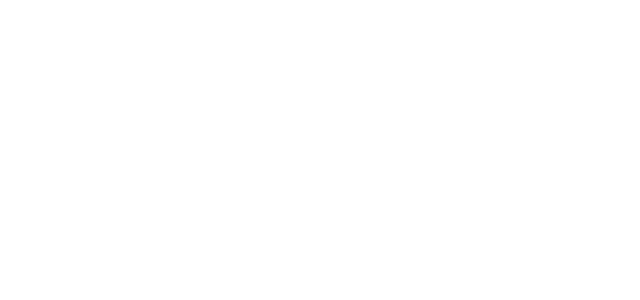
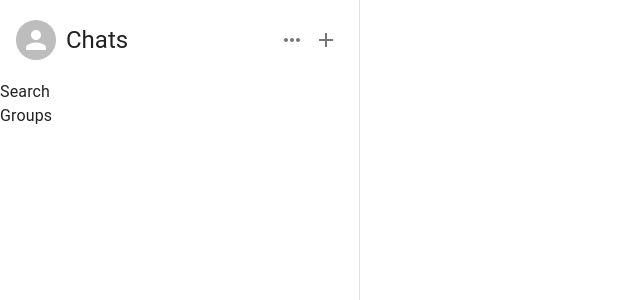
Before and after one commit to djaspir/chat-app-firebase, a React (Create React App) app: page / in a window 1280 px wide. Shown: the top 300 px of the page, without its empty margins (0-640 px from the left). Built offline with nearby package versions, Linux system fonts and the light colour scheme.

Commit message:
Basic User Interface Structure

```diff
--- a/package.json
+++ b/package.json
@@ -3,6 +3,10 @@
   "version": "0.1.0",
   "private": true,
   "dependencies": {
+    "@emotion/react": "^11.10.5",
+    "@emotion/styled": "^11.10.5",
+    "@mui/icons-material": "^5.11.0",
+    "@mui/material": "^5.11.3",
     "@testing-library/jest-dom": "^5.16.5",
     "@testing-library/react": "^13.4.0",
     "@testing-library/user-event": "^13.5.0",
@@ -13,6 +17,7 @@
     "react": "^18.2.0",
     "react-dom": "^18.2.0",
     "react-scripts": "5.0.1",
+    "tss-react": "^4.5.2",
     "typescript": "^4.9.4",
     "web-vitals": "^2.1.4"
   },
--- a/src/App.tsx
+++ b/src/App.tsx
@@ -1,5 +1,12 @@
+import Box from "@mui/material/Box";
+import Sidebar from "./components/Sidebar/Sidebar";
+
 const App = () => {
-  return <div></div>;
+  return (
+    <Box display="flex" height="100vh">
+      <Sidebar />
+    </Box>
+  );
 };
 
 export default App;
--- /dev/null
+++ b/src/components/Chat/ChatPanel.tsx
@@ -0,0 +1,5 @@
+const ChatPanel = () => {
+  return <div>Chat Panel</div>;
+};
+
+export default ChatPanel;
--- /dev/null
+++ b/src/components/Chat/Messages.tsx
@@ -0,0 +1,5 @@
+const Messages = () => {
+  return <div>Messages</div>;
+};
+
+export default Messages;
--- /dev/null
+++ b/src/components/Chat/SendBox.tsx
@@ -0,0 +1,5 @@
+const SendBox = () => {
+  return <div>Send Box</div>
+}
+
+export default SendBox;
--- /dev/null
+++ b/src/components/Sidebar/Groups.tsx
@@ -0,0 +1,5 @@
+const Groups = () => {
+  return <div>Groups</div>
+}
+
+export default Groups
--- /dev/null
+++ b/src/components/Sidebar/Search.tsx
@@ -0,0 +1,5 @@
+const Search = () => {
+  return <div>Search</div>;
+};
+
+export default Search;
--- /dev/null
+++ b/src/components/Sidebar/Sidebar.tsx
@@ -0,0 +1,16 @@
+import Box from "@mui/material/Box";
+import Groups from "./Groups";
+import Search from "./Search";
+import UserPanel from "./UserPanel";
+
+const Sidebar = () => {
+  return (
+    <Box width="360px" borderRight={1} borderColor="grey.300">
+      <UserPanel />
+      <Search />
+      <Groups />
+    </Box>
+  );
+};
+
+export default Sidebar;
--- /dev/null
+++ b/src/components/Sidebar/UserPanel.tsx
@@ -0,0 +1,50 @@
+import AddIcon from "@mui/icons-material/Add";
+import MoreHorizIcon from "@mui/icons-material/MoreHoriz";
+import Avatar from "@mui/material/Avatar";
+import Box from "@mui/material/Box";
+import IconButton from "@mui/material/IconButton";
+import Typography from "@mui/material/Typography";
+import { makeStyles } from "tss-react/mui";
+
+const useStyles = makeStyles()({
+  bold: {
+    fontweight: 700,
+  },
+
+  iconButton: {
+    // backgroundColor: "#f0f2f5",
+  },
+});
+
+const UserPanel = () => {
+  const { classes } = useStyles();
+
+  return (
+    <Box
+      display="flex"
+      alignItems="center"
+      justifyContent="space-between"
+      mx={"16px"}
+      my={"20px"}
+    >
+      <Box display="flex" alignItems="center" width="100%">
+        <Avatar />
+        <Box pl={"10px"}>
+          <Typography className={classes.bold} variant="h5">
+            Chats
+          </Typography>
+        </Box>
+      </Box>
+      <Box display="flex" alignItems="center">
+        <IconButton size="small" className={classes.iconButton}>
+          <MoreHorizIcon />
+        </IconButton>
+        <IconButton size="small">
+          <AddIcon />
+        </IconButton>
+      </Box>
+    </Box>
+  );
+};
+
+export default UserPanel;
--- a/src/index.tsx
+++ b/src/index.tsx
@@ -1,3 +1,4 @@
+import { CssBaseline } from "@mui/material";
 import React from "react";
 import ReactDOM from "react-dom/client";
 import App from "./App";
@@ -7,6 +8,7 @@
 );
 root.render(
   <React.StrictMode>
+    <CssBaseline />
     <App />
   </React.StrictMode>
 );
```
Also changed, not shown: src/components/Chat/Chat.tsx (added, +16 -0 lines), 1 other file (tests, documents, lock files or other folders).
